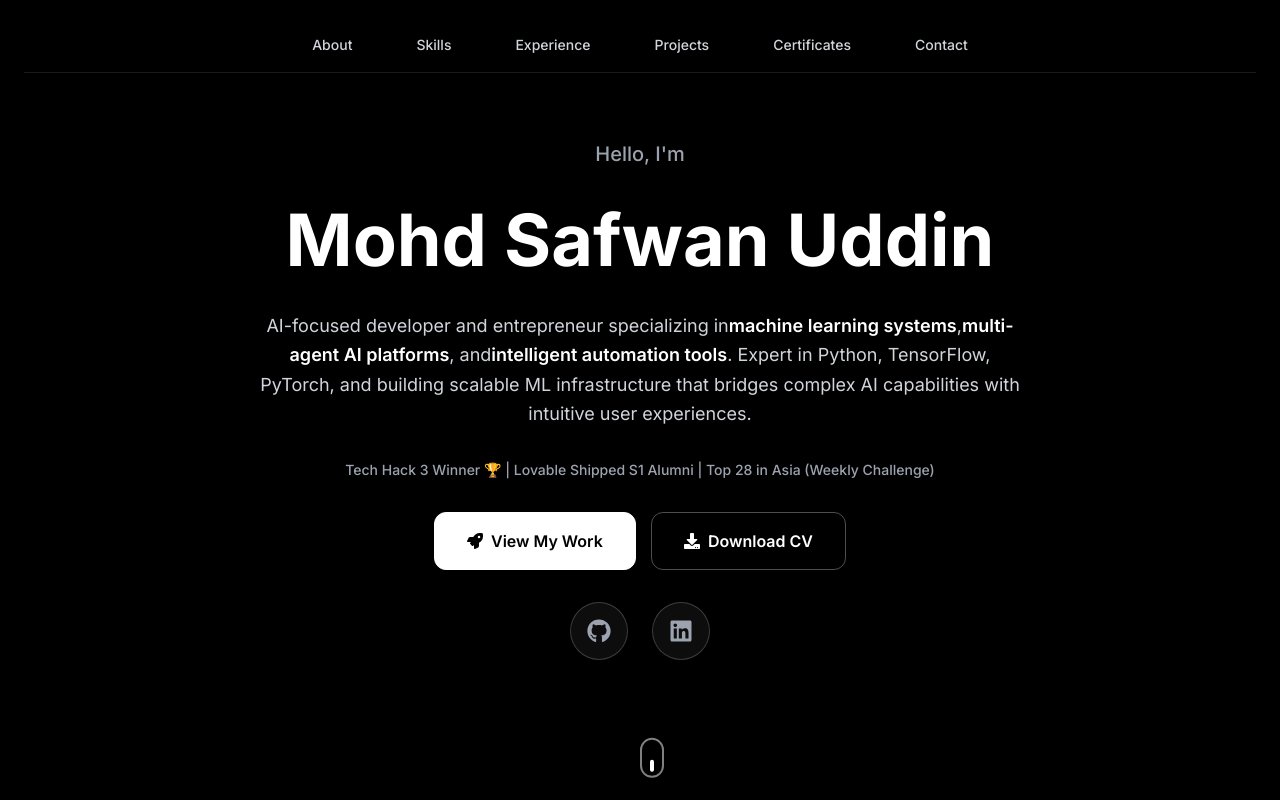
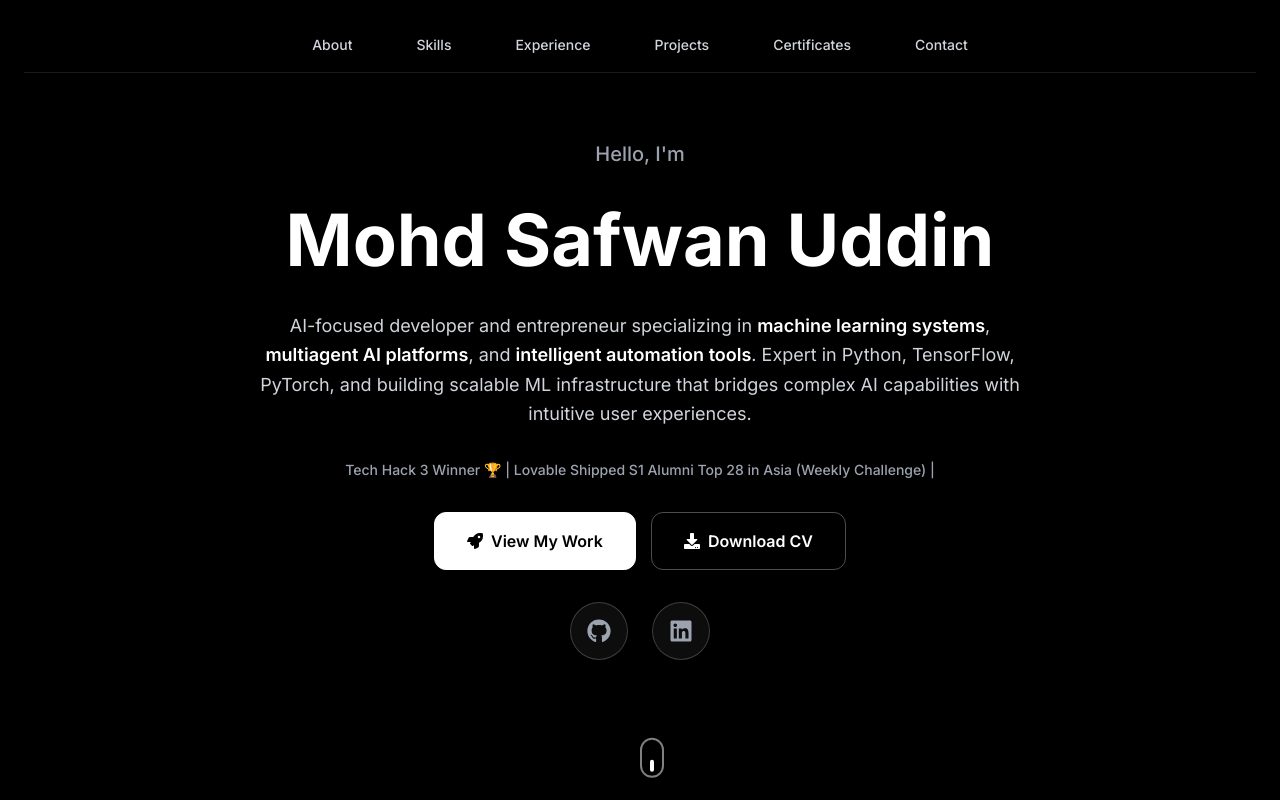
Before and after one commit to safwannuddin/safwan-dev, a Next.js app: page / in a window 1280 px wide. Shown: the top 800 px of the page. Built offline with nearby package versions, Linux system fonts and the light colour scheme.

Commit message:
Refine Hero section text for clarity and consistency

```diff
--- a/src/sections/Hero.tsx
+++ b/src/sections/Hero.tsx
@@ -145,11 +145,11 @@ export default function Hero() {
               transition={{ delay: 0.8, duration: 0.8 }}
               className="text-lg leading-relaxed max-w-3xl mx-auto text-gray-300 text-center"
             >
-              AI-focused developer and entrepreneur specializing in
-              <span className="text-white font-semibold">machine learning systems</span>,
-              <span className="text-white font-semibold">multi-agent AI platforms</span>, and
-              <span className="text-white font-semibold">intelligent automation tools</span>.
-              Expert in Python, TensorFlow, PyTorch, and building scalable ML infrastructure that bridges
+              AI-focused developer and entrepreneur specializing in{' '}
+              <span className="text-white font-semibold">machine learning systems</span>{', '}
+              <span className="text-white font-semibold">multiagent AI platforms</span>{', and '}
+              <span className="text-white font-semibold">intelligent automation tools</span>{'. '}
+              Expert in Python, TensorFlow, PyTorch, and building scalable ML infrastructure that bridges{' '}
               complex AI capabilities with intuitive user experiences.
             </motion.p>
 
@@ -161,7 +161,7 @@ export default function Hero() {
               className="text-center"
             >
               <p className="text-sm text-gray-400 font-medium">
-                Tech Hack 3 Winner 🏆 |  Lovable Shipped S1 Alumni | Top 28 in Asia (Weekly Challenge)
+                Tech Hack 3 Winner 🏆 | Lovable Shipped S1 Alumni  <span className="whitespace-nowrap">Top 28 in Asia (Weekly Challenge) |</span>
               </p>
             </motion.div>
 
```
